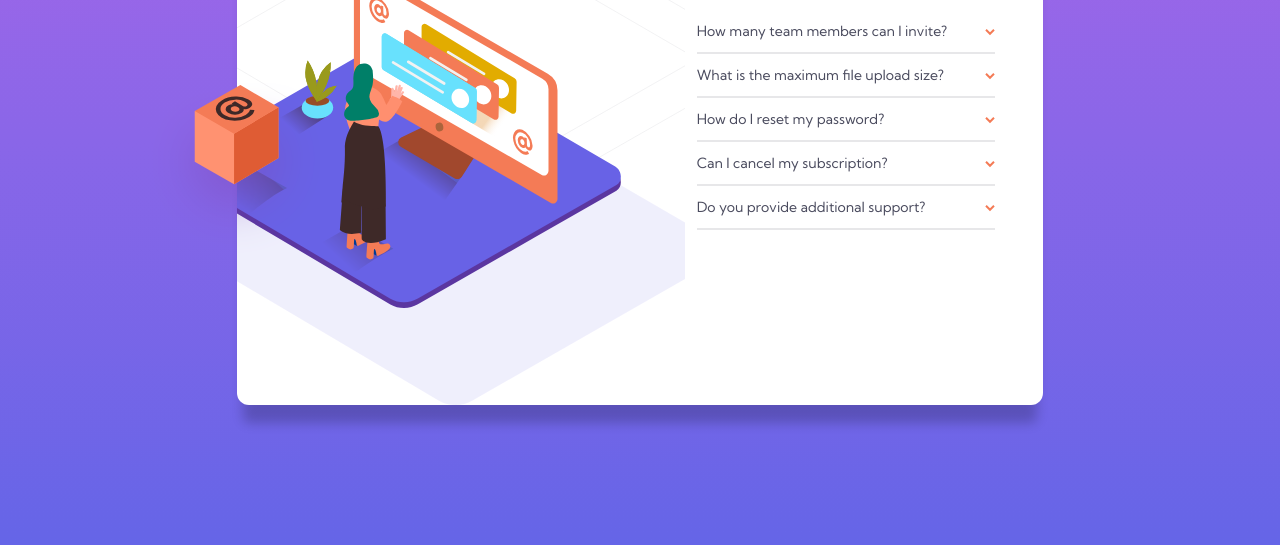
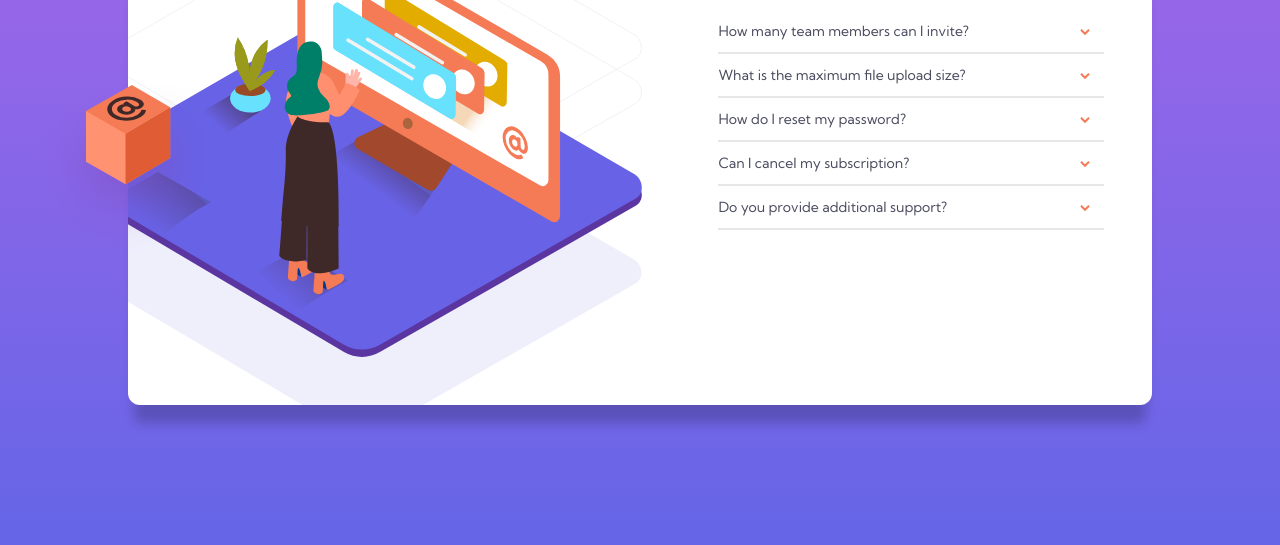
Before and after one commit to nicm42/faq-accordion-card-main, a website: page index.html in a window 1280 px wide. Shown: the part 271-816 px from the top of the page. Drawn offline with Linux system fonts and the light colour scheme.

Commit message:
Updated accordion width

```diff
--- a/src/_accordion.scss
+++ b/src/_accordion.scss
@@ -41,7 +41,7 @@ h1 {
 .question::after {
   position: absolute;
   content: url(images/icon-arrow-down.svg);
-  right: 0;
+  right: 1em;
   transition: transform 250ms linear;
 }
 
--- a/src/_main.scss
+++ b/src/_main.scss
@@ -1,6 +1,6 @@
 main {
   position: relative;
-  max-width: 80vw;
+  width: 80vw;
   margin: 0 auto;
   padding: 0em 1em 6em 2em;
   border-radius: 0.75rem;
```
Also changed, not shown: styles.css, 1 other file.
